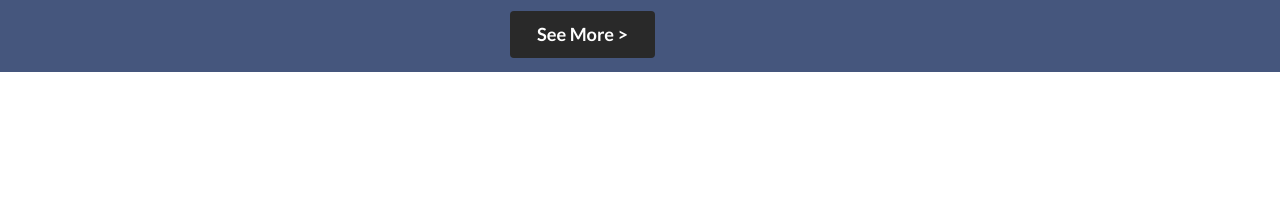
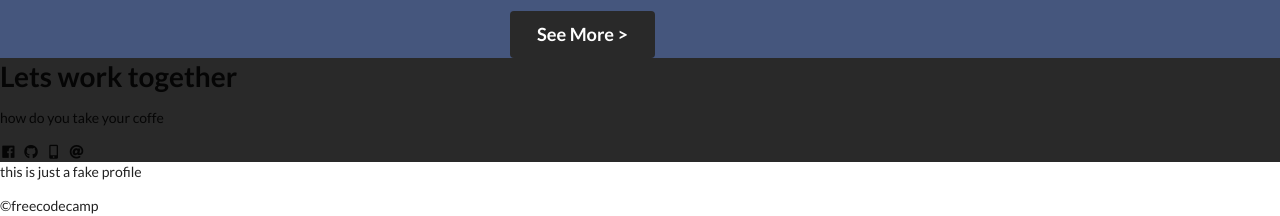
Before and after one commit to Tevin0409/microverse-challenge-03, a plain HTML site: page index.html in a window 1280 px wide. Shown: the part 1597-1813 px from the top of the page. Before the commit the page ends 1669 px from the top, so only its background shows below. Drawn offline with nearby package versions, Linux system fonts and the light colour scheme.

Commit message:
ebenezers work

```diff
--- a/css/style.css
+++ b/css/style.css
@@ -75,3 +75,7 @@ width: 100% !important;
     color: orange;
    display: inline;
 }
+.div-center{
+    background-color: #292929 !important;
+    align-items: center !important;
+}
--- a/index.html
+++ b/index.html
@@ -126,6 +126,24 @@
 
 
   </div>
+  <div class="div-center">
+    <h1 class=>Lets work together</h1>
+    <p>how do you take your coffe</p>
+    <div>
+      <i class="facebook icon"></i>
+      <i class="github icon"></i>
+      <i class="mobile alternate icon"></i>
+      <i class="at icon"></i>
+    </div>
+
+
+  </div>
+  <div>
+    <footer>
+      <p>this is just a fake profile</p>
+      <p><span>&copy;</span>freecodecamp</p>
+    </footer>
+    </div>
 
   <script src="js/index.js"></script>
 </body>
```
